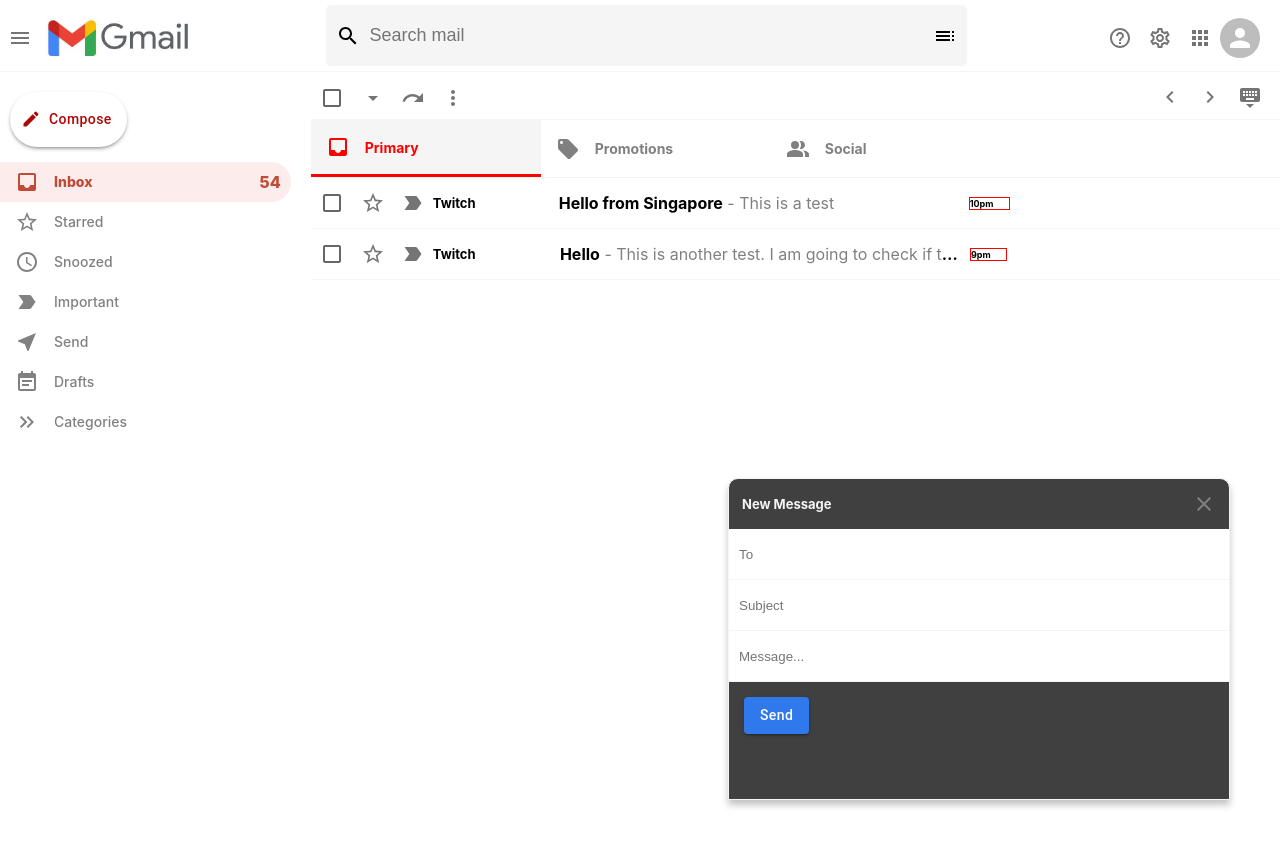
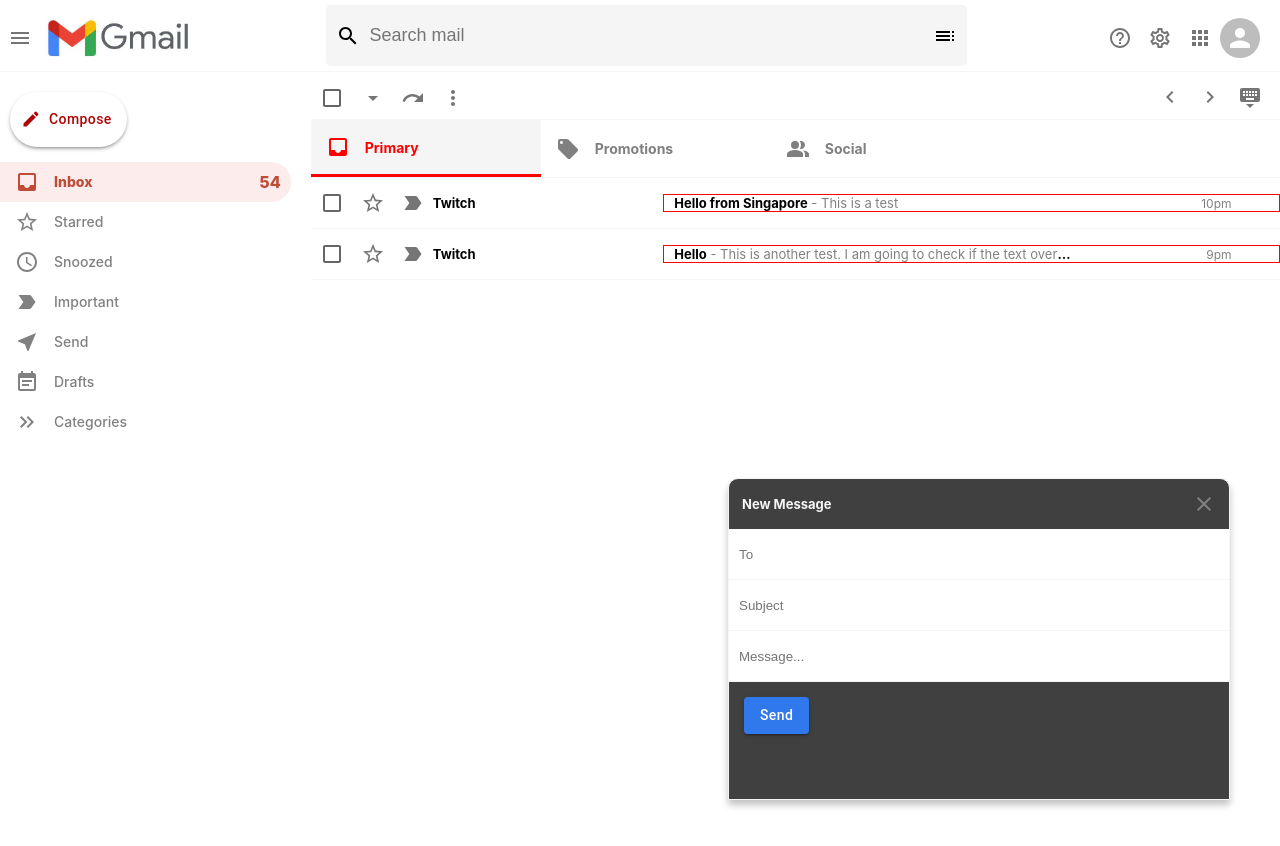
Before and after one commit to QuanXuuu/gmail-clone, a React (Create React App) app: page / in a window 1280 px wide. Shown: the top 846 px of the page. Built offline with nearby package versions, Linux system fonts and the light colour scheme.

Commit message:
Add Error message

```diff
--- a/src/EmailRow.css
+++ b/src/EmailRow.css
@@ -5,6 +5,7 @@
   border-bottom: 1px solid whitesmoke;
   cursor: pointer;
   z-index: 999;
+  position: relative;
 }
 
 .emailRow:hover {
@@ -16,11 +17,12 @@
   display: flex;
 }
 
-.emailRow__messsage {
+.emailRow__message {
   display: flex;
   flex: 0.8;
   align-items: center;
   font-size: 13px;
+  border: 1px solid red;
 }
 
 .emailRow__message > h4 {
@@ -38,10 +40,11 @@
 }
 
 .emailRow__time {
-  padding-right: 15px;
-  font-size: 9px;
-  font-weight: bold;
-  border: 1px solid red;
+  position: absolute;
+  top: 18px;
+  right: 5%;
+  font-size: 12px;
+  color: gray;
 }
 
 .emailRow__description {
--- a/src/EmailRow.js
+++ b/src/EmailRow.js
@@ -26,12 +26,10 @@
       <div className="emailRow__message">
         <h4>
           {subject}
-          {""}
           <span className="emailRow__description"> - {description}</span>
         </h4>
+        <p className="emailRow__time">{time}</p>
       </div>
-
-      <p className="emailRow__time">{time}</p>
     </div>
   );
 }
--- a/src/Mail.css
+++ b/src/Mail.css
@@ -41,7 +41,7 @@
 
 .mail__time {
   position: absolute;
-  top: 24px;
+  top: 30px;
   right: 0;
   font-size: 12px;
   color: gray;
--- a/src/SendMail.js
+++ b/src/SendMail.js
@@ -12,8 +12,8 @@
     formState: { errors },
   } = useForm();
 
-  const onSubmit = (data) => {
-    console.log(data);
+  const onSubmit = (formdata) => {
+    console.log(formdata);
   };
 
   return (
@@ -29,6 +29,9 @@
           type="text"
           {...register("to", { required: true })}
         />
+
+        {errors.to && <p className="sendMail__error">To is Required! </p>}
+
         <input
           placeholder="Subject"
           type="text"
```
